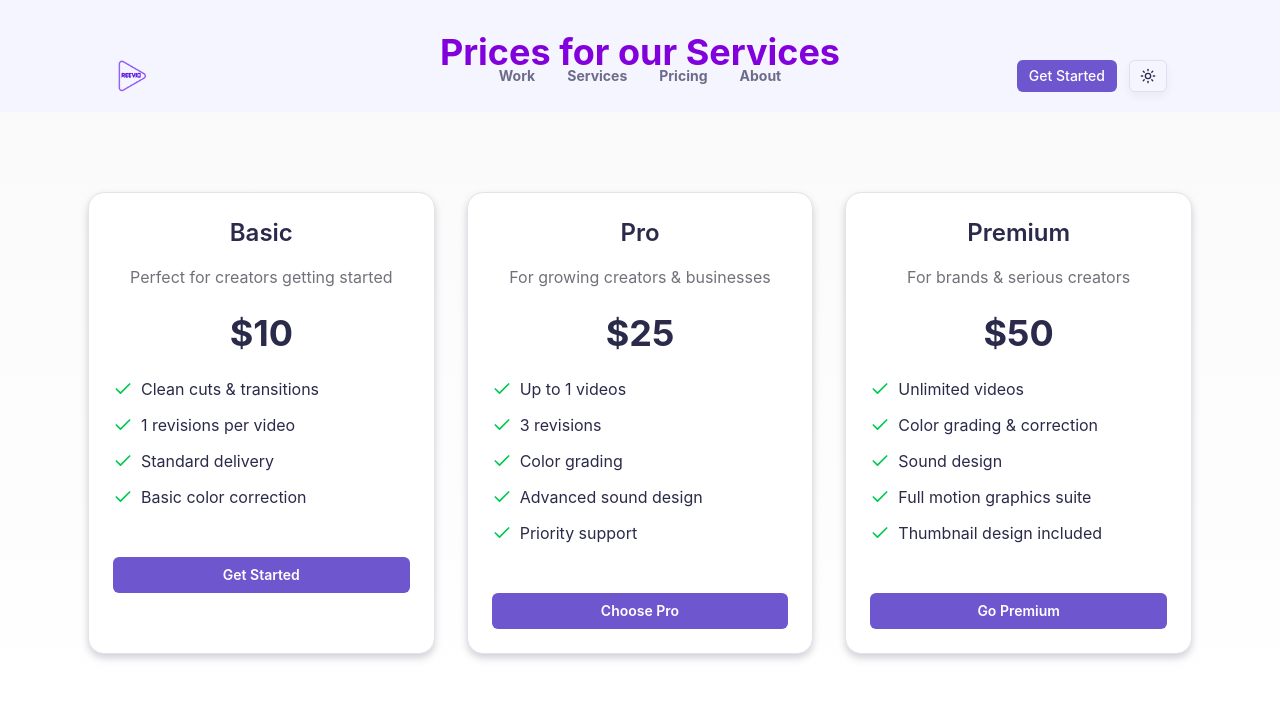
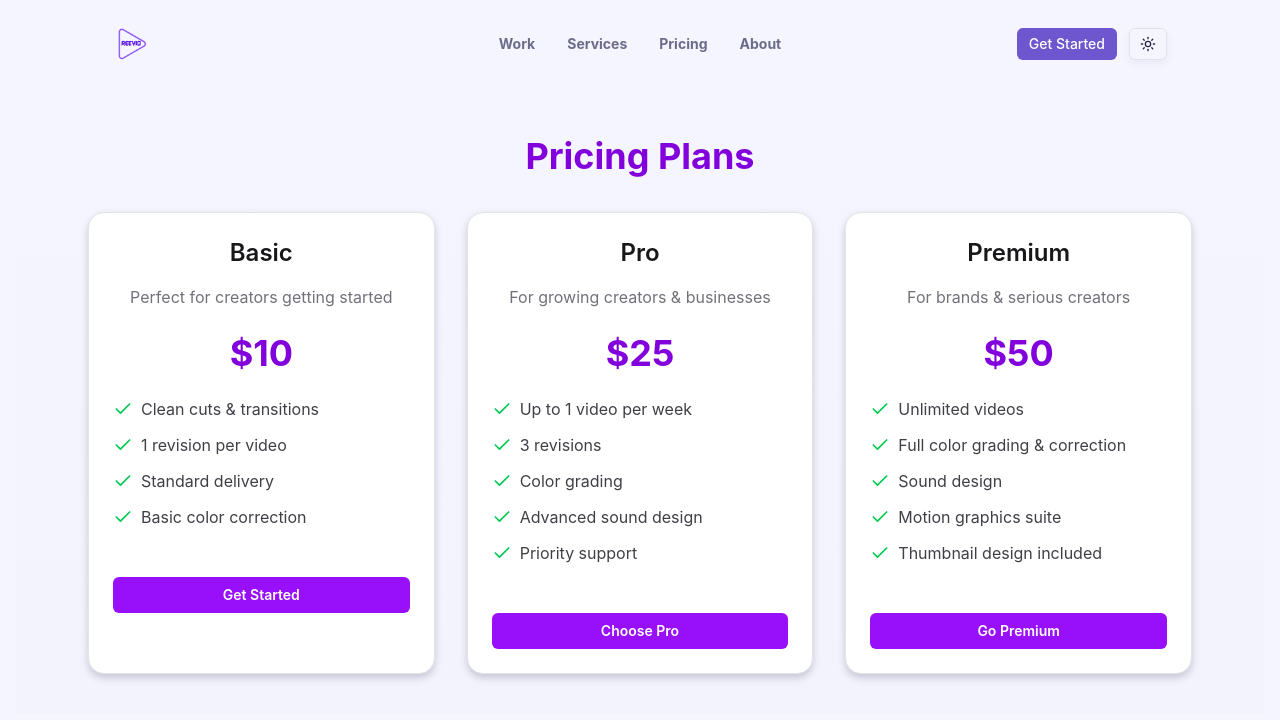
Before and after one commit to tejas249/reevio, a Next.js app: page /pricing in a window 1280 px wide. Shown: the top 720 px of the page. Built offline with nearby package versions, Linux system fonts and the light colour scheme.

Commit message:
Header styling changes

```diff
--- a/app/pricing/page.tsx
+++ b/app/pricing/page.tsx
@@ -1,13 +1,12 @@
 import PricingSection from '@/components/PricingSection'
 import React from 'react'
 
-const pricing = () => {
+const Pricing = () => {
   return (
-    <div className='h-screen'>
-        <h1 className='font-bold text-4xl text-purple-700 justify-center mt-8 mb-10 text-center'>Prices for our Services</h1>
-         <PricingSection />
+    <div className="min-h-screen pt-24 px-4">
+      <PricingSection />
     </div>
   );
-}
+};
 
-export default pricing
+export default Pricing;
--- a/components/ContactForms.tsx
+++ b/components/ContactForms.tsx
@@ -56,7 +56,7 @@ export default function ContactForms() {
   }
 
   return (
-    <div className="mx-auto max-w-xl px-4 mt-10">
+    <div className="mx-auto max-w-xl pt-30 px-4 mt-10">
       <form
         onSubmit={handleSubmit}
         className="bg-white/90 dark:bg-slate-900/80 ring-1 ring-black/5 dark:ring-white/5 rounded-lg p-6 shadow-lg backdrop-blur-sm"
--- a/components/PricingSection.tsx
+++ b/components/PricingSection.tsx
@@ -1,4 +1,3 @@
-
 import { Card, CardHeader, CardTitle, CardContent, CardFooter } from "@/components/ui/card";
 import { Button } from "@/components/ui/button";
 import { Check } from "lucide-react";
@@ -10,26 +9,24 @@ const plans = [
     description: "Perfect for creators getting started",
     features: [
       "Clean cuts & transitions",
-      "1 revisions per video",
+      "1 revision per video",
       "Standard delivery",
       "Basic color correction",
     ],
     buttonText: "Get Started",
-    highlighted: false,
   },
   {
     name: "Pro",
     price: "$25",
     description: "For growing creators & businesses",
     features: [
-      "Up to 1 videos",
+      "Up to 1 video per week",
       "3 revisions",
       "Color grading",
       "Advanced sound design",
       "Priority support",
     ],
     buttonText: "Choose Pro",
-    highlighted: false,
   },
   {
     name: "Premium",
@@ -37,51 +34,57 @@ const plans = [
     description: "For brands & serious creators",
     features: [
       "Unlimited videos",
-      "Color grading & correction",
+      "Full color grading & correction",
       "Sound design",
-      "Full motion graphics suite",
+      "Motion graphics suite",
       "Thumbnail design included",
     ],
     buttonText: "Go Premium",
-    highlighted: false,
   },
 ];
 
 export default function PricingSection() {
   return (
-    <div className="max-h-full">
-      <section className="py-20 bg-gradient-to-b from-zinc-50 to-white dark:from-zinc-900 dark:to-zinc-950">
+    <section className="py-10 bg-gradient-to-b from-background to-muted/40 dark:from-zinc-900 dark:to-zinc-950">
       <div className="max-w-6xl mx-auto px-6 text-center">
+        <h2 className="text-4xl font-bold text-purple-700 dark:text-purple-400 mb-9">
+          Pricing Plans
+        </h2>
+
         <div className="grid grid-cols-1 md:grid-cols-3 gap-8">
           {plans.map((plan) => (
             <Card
               key={plan.name}
-              className={`rounded-2xl shadow-lg border hover:shadow-2xl border-purple-400 ${
-                plan.highlighted
-                  ? "border-zinc-800 bg-zinc-900 text-white scale-105"
-                  : "border-zinc-200 bg-white dark:bg-zinc-800 dark:border-zinc-700"
-              } transition-all duration-300 hover:scale-105`}
+              className="rounded-2xl border border-zinc-200 dark:border-zinc-800 bg-white dark:bg-zinc-900 shadow-lg hover:shadow-2xl hover:scale-[1.03] transition-all duration-300"
             >
               <CardHeader>
-                <CardTitle className="text-2xl font-semibold">{plan.name}</CardTitle>
-                <p className="mt-2 text-zinc-500 dark:text-zinc-400">{plan.description}</p>
+                <CardTitle className="text-2xl font-semibold text-zinc-900 dark:text-white">
+                  {plan.name}
+                </CardTitle>
+                <p className="mt-2 text-zinc-500 dark:text-zinc-400">
+                  {plan.description}
+                </p>
               </CardHeader>
+
               <CardContent>
-                <h3 className="text-4xl font-bold mb-6">{plan.price}</h3>
+                <h3 className="text-4xl font-bold mb-6 text-purple-700 dark:text-purple-400">
+                  {plan.price}
+                </h3>
+
                 <ul className="space-y-3 text-left">
                   {plan.features.map((feature, index) => (
                     <li key={index} className="flex items-center gap-2">
                       <Check className="h-5 w-5 text-green-500" />
-                      <span>{feature}</span>
+                      <span className="text-zinc-700 dark:text-zinc-300">
+                        {feature}
+                      </span>
                     </li>
                   ))}
                 </ul>
               </CardContent>
+
               <CardFooter className="mt-6">
-                <Button
-                  variant={plan.highlighted ? "secondary" : "default"}
-                  className="w-full font-semibold"
-                >
+                <Button className="w-full bg-purple-600 text-white font-semibold hover:bg-purple-700 transition-all duration-300">
                   {plan.buttonText}
                 </Button>
               </CardFooter>
@@ -90,6 +93,5 @@ export default function PricingSection() {
         </div>
       </div>
     </section>
-    </div>
   );
 }
--- a/components/header.tsx
+++ b/components/header.tsx
@@ -30,7 +30,7 @@ export const HeroHeader = () => {
             <nav
                 data-state={menuState && 'active'}
                 className="fixed z-20 w-full px-2">
-                <div className={cn('mx-auto mt-2 max-w-6xl px-6 transition-all duration-300 lg:px-12', isScrolled && 'bg-background/50 max-w-4xl rounded-2xl border backdrop-blur-lg lg:px-5')}>
+                <div className={cn('mx-auto border-b-purple-400 mt-2 max-w-6xl px-6 transition-all duration-300 lg:px-12', isScrolled && 'bg-background/50 max-w-4xl rounded-2xl border backdrop-blur-lg lg:px-5')}>
                     <div className="relative flex flex-wrap items-center justify-between gap-6 py-3 lg:gap-0 lg:py-4">
                         <div className="flex w-full justify-between lg:w-auto">
                             <Link
```
